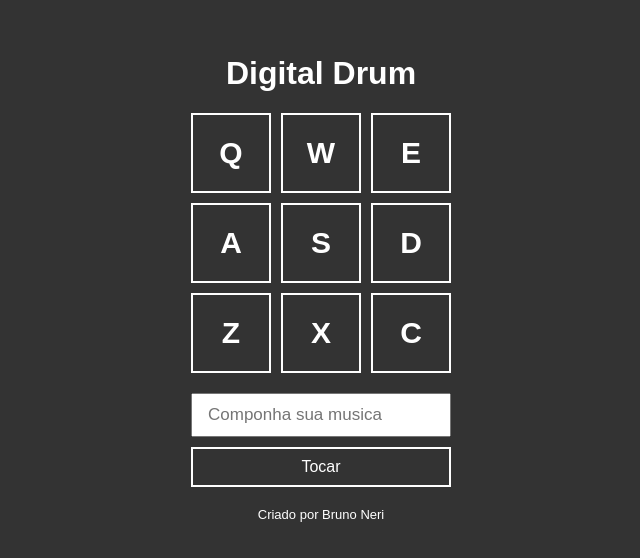
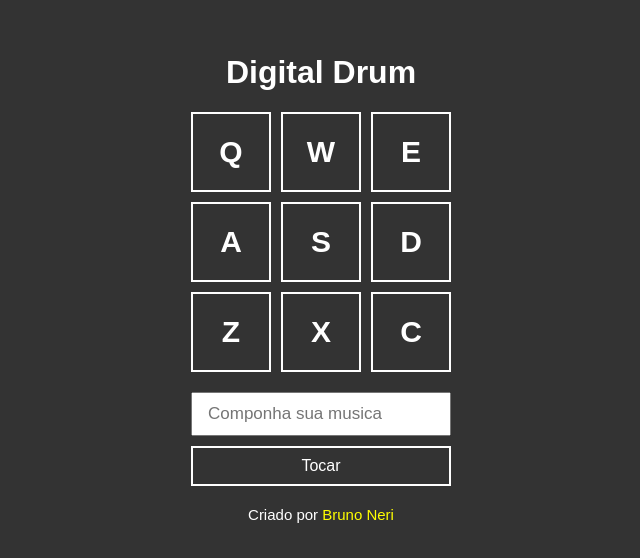
Before and after one commit to neribruno/Batera-Simulator, a plain HTML site: page index.html in a window 1280 px wide. Shown: the part 112-670 px from the top of the page, without its empty margins (319-959 px from the left). Drawn offline with Linux system fonts and the light colour scheme.

Commit message:
atualização do footer
add color #ff0 no link

```diff
--- a/index.html
+++ b/index.html
@@ -28,7 +28,7 @@
         <button>Tocar</button>
     </div>
 
-    <footer>Criado por Bruno Neri</footer>
+    <footer>Criado por <a class="link" href="https://www.linkedin.com/in/brunonri/" target="_blank">Bruno Neri</a></footer>
 
     <audio id="s_keyq" src="sounds/keyq.wav"></audio>
     <audio id="s_keyw" src="sounds/keyw.wav"></audio>
--- a/style.css
+++ b/style.css
@@ -66,5 +66,18 @@ h1 {
 footer {
     margin-top: 20px;
     color: #FFF;
-    font-size: 13px;
+    font-size: 15px;
+
 }
+
+footer a:link,
+a:visited  {
+    text-decoration: none;
+    color: #FF0;
+}
+
+footer a:hover {
+    border-bottom: 1px solid #ff0;
+    border-radius: 2px;
+
+}
```
